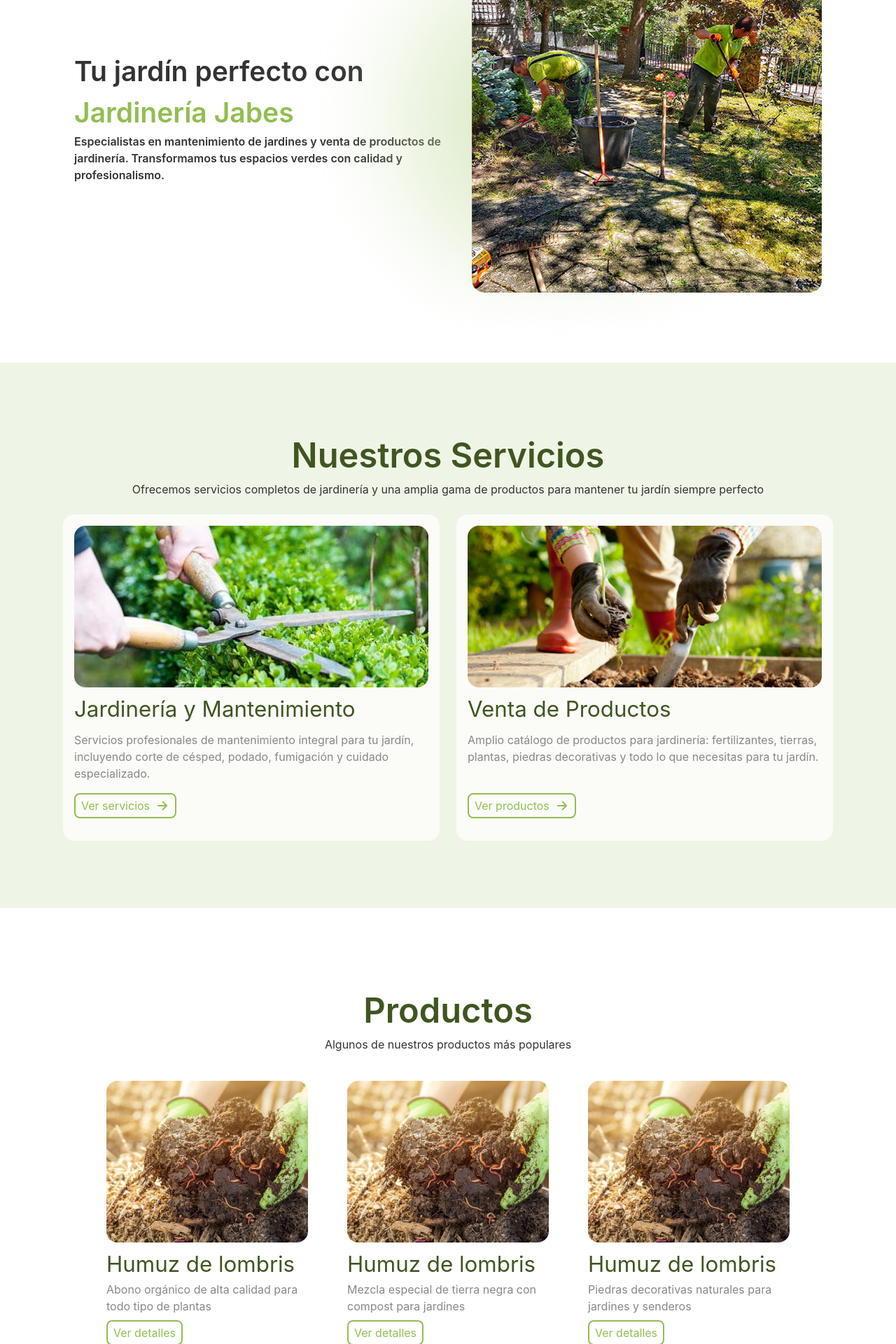
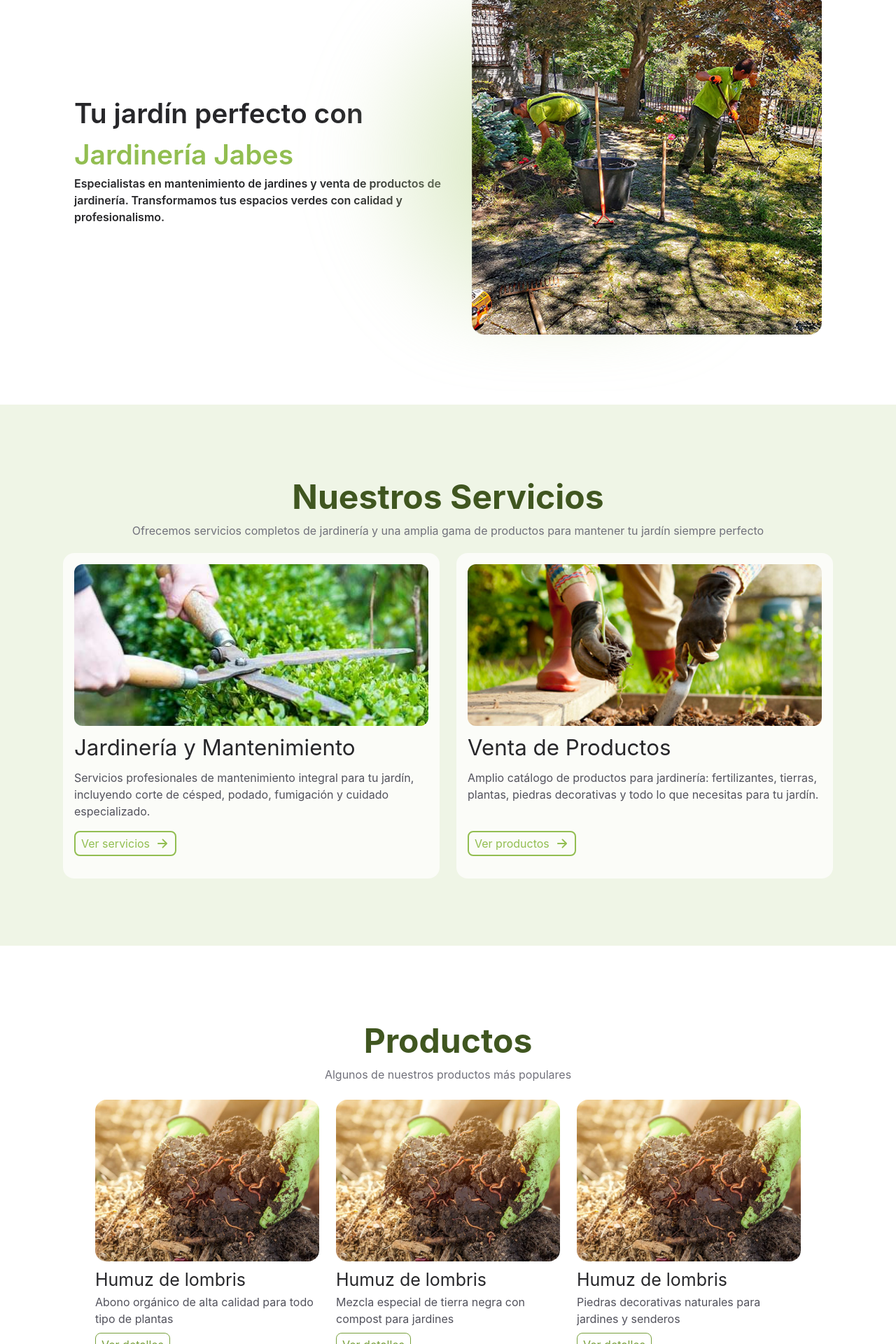
Before and after one commit to g-susvs/jabes, a Next.js app: page /home in a window 1280 px wide. Shown: the part 160-2080 px from the top of the page at 70% size. Built offline with nearby package versions, Linux system fonts and the light colour scheme.

Commit message:
feat: 🎸 response home page

```diff
--- a/src/modules/public/home/components/hero/hero.module.css
+++ /dev/null
@@ -1,119 +0,0 @@
-.container {
-    position: relative;
-    display: flex;
-    flex-direction: column;
-}
-
-.hero {
-    margin-top: 8px;
-    padding: 0px 16px;
-    display: flex;
-    flex-direction: row;
-    justify-content: space-between;
-    gap: 16px;
-}
-
-.infoContainer {
-    display: flex;
-    flex-direction: column;
-    justify-content: center;
-}
-
-.complement {
-    color: var(--dark-gray);
-    font-weight: 600;
-    font-size: var(--font-size-h3);
-}
-
-.description {
-    color: var(--dark-gray);
-    font-weight: 600;
-    font-size: var(--font-size-regular);
-}
-
-.name {
-    font-size: var(--font-size-h3);
-    font-weight: 600;
-    color: var(--spring-leaf-500);
-}
-
-.imageContainer {
-    position: relative;
-    max-width: 500px;
-    width: 100%;
-    max-height: 500px;
-    border-radius: 16px;
-}
-
-.imageContainer img {
-    position: relative;
-    width: 100%;
-    height: 100%;
-    border-radius: 16px;
-}
-
-.glow {
-    position: absolute;
-    top: 50%;
-    left: 25%;
-    width: 150%;
-    height: 100%;
-    transform: translate(-50%, -50%);
-    background: radial-gradient(circle, rgba(193, 218, 155, 0.8) 0%, rgba(193, 218, 155, 0) 70%);
-    filter: blur(40px);
-}
-
-.backgroundImage {
-    display: none;
-}
-
-@media (max-width: 585px) {
-    .container {
-        margin-top: -80px;
-        padding: 160px 16px;
-        position: relative;
-        background-color: rebeccapurple;
-    }
-
-    .hero {
-        z-index: 40;
-    }
-
-    .imageContainer {
-
-        display: none;
-    }
-
-    .backgroundImage {
-        display: block;
-        position: absolute;
-        top: 0;
-        left: 0;
-        right: 0;
-        width: 100%;
-        height: 100%;
-    }
-
-    .backgroundImage .boxShadow {
-        position: absolute;
-        top: 0;
-        background-color: rgba(0, 0, 0, 0.526);
-        width: 100%;
-        height: 100%;
-    }
-
-    .backgroundImage img {
-        position: relative;
-        width: 100%;
-        height: 100%;
-    }
-
-    .complement {
-    color: white;
-}
-
-.description {
-    color: white;
-}
-
-}
--- a/src/modules/public/home/components/hero/index.tsx
+++ b/src/modules/public/home/components/hero/index.tsx
@@ -1,7 +1,7 @@
 import Image from "next/image";
-import styles from "./hero.module.css";
 import { Container } from "@/shared/components/container";
 import { IHeroSection } from "../../interface/home";
+import { clsx } from "@/libs/clsx";
 
 interface IProps {
   content: IHeroSection;
@@ -10,31 +10,46 @@ interface IProps {
 export const HeroSection = ({ content }: IProps) => {
   return (
     <Container>
-      <section className={styles.container}>
-        <div className={styles.backgroundImage}>
+      <section className="flex flex-col relative mt-[-80px] sm:m-0 py-[160px] sm:pt-[60px] sm:pb-[100px]">
+        <div className="block absolute top-0 left-0 ring-0 w-full h-full sm:hidden">
           <Image
             src={"/images/home/hero.png"}
             width={200}
             height={200}
             alt="main-image"
+            className="relative w-full h-full object-cover"
           />
-          <div className={styles.boxShadow}></div>
+          <div className="absolute top-0 bg-[#00000086] w-full h-full"></div>
         </div>
 
-        <div className={styles.hero}>
-          <div className={styles.infoContainer}>
-            <p className={styles.complement}>{content.title}</p>
-            <h3 className={styles.name}>{content.titleHighlight}</h3>
-            <p className={styles.description}>{content.subtitle}</p>
+        <div className="mt-2 py-0 px-4 flex flex-row justify-between gap-4 z-40">
+          <div className="flex flex-col justify-center">
+            <p className="text-white sm:text-zinc-800 font-semibold heading-3">
+              {content.title}
+            </p>
+            <h3 className="heading-3 font-semibold text-primary-500">
+              {content.titleHighlight}
+            </h3>
+            <p className="paragraph-lg font-semibold text-white sm:text-zinc-800">
+              {content.subtitle}
+            </p>
           </div>
 
-          <figure className={styles.imageContainer}>
-            <div className={styles.glow}></div>
+          <figure className="hidden sm:block relative max-w-[500px] w-full max-h-[500px] rounded-xl">
+            <div
+              className={clsx(
+                "absolute top-1/2 left-1/4 w-[150%] h-full",
+                "-translate-x-1/2 -translate-y-1/2",
+                "bg-[radial-gradient(circle,rgba(193,218,155,0.8)_0%,rgba(193,218,155,0)_70%)]",
+                "blur-[40px]"
+              )}
+            ></div>
             <Image
               src={"/images/home/hero.png"}
               width={200}
               height={200}
               alt="main-image"
+              className="relative w-full h-full rounded-xl"
             />
           </figure>
         </div>
--- a/src/modules/public/home/components/our-products/index.tsx
+++ b/src/modules/public/home/components/our-products/index.tsx
@@ -1,6 +1,5 @@
 import { Container } from "@/shared/components/container";
 import { IOurProductsSection } from "../../interface/home";
-import styles from "./our-products.module.css";
 import Image from "next/image";
 interface IProps {
   content: IOurProductsSection;
@@ -8,30 +7,44 @@ interface IProps {
 
 export const OurProductsSection = ({ content }: IProps) => {
   return (
-    <section className={styles.container}>
+    <section className="py-[100px] px-4">
       <Container>
         <div>
-          <h2 className={styles.title}>{content.title}</h2>
-          <p className={styles.description}>{content.description}</p>
+          <h2 className="heading-4 sm:heading-3 md:heading-2 text-primary-800 font-bold text-center">
+            {content.title}
+          </h2>
+          <p className="paragraph-lg text-zinc-500 text-center">
+            {content.description}
+          </p>
         </div>
-        <div className={styles.servicesList}>
-          {content.products.map((product, index) => (
-            <article key={index} className={styles.serviceCard}>
-              <figure className={styles.imageContainer}>
+        <div className="flex flex-row gap-6 lg:justify-center overflow-x-auto pb-4 mt-6 w-full">
+          {content.products.map((product) => (
+            <article
+              key={product.id}
+              className="flex min-w-[280px] max-w-[320px] flex-col gap-2 w-full object-cover overflow-hidden"
+            >
+              <figure className="w-full h-[231px] object-cover rounded-2xl overflow-hidden">
                 <Image
                   width={300}
                   height={300}
                   alt={product.title}
                   src={product.imageUrl}
+                  className="w-full h-full object-cover"
                 />
               </figure>
-              <div>
-                <span className={styles.title}>{product.title}</span>
-                <p className={styles.description}>{product.description}</p>
+              <div className="flex flex-col justify-between flex-grow gap-2">
+                <div>
+                  <span className="heading-5 text-zinc-800">
+                    {product.title}
+                  </span>
+                  <p className="paragraph-lg text-start text-zinc-600">
+                    {product.description}
+                  </p>
+                </div>
+                <button className="w-max py-1 px-2 rounded-lg text-primary-600 border-1 border-primary-600">
+                  <span>{content.actionCardLabel}</span>
+                </button>
               </div>
-              <button>
-                <span>{content.actionCardLabel}</span>
-              </button>
             </article>
           ))}
         </div>
--- a/src/modules/public/home/components/our-products/our-products.module.css
+++ /dev/null
@@ -1,88 +0,0 @@
-.container {
-    padding: 10px 16px;
-    margin: 0px 0px 100px;
-}
-
-.title {
-    font-size: var(--font-size-h2);
-    font-weight: 600;
-    color: var(--spring-leaf-800);
-    text-align: center;
-}
-
-.description {
-    font-size: var(--font-size-regular);
-    color: var(--dark-gray);
-    text-align: center;
-}
-
-.servicesList {
-    display: flex;
-    gap: 24px;
-    margin-top: 24px;
-    overflow-x: auto;
-    -webkit-overflow-scrolling: touch;
-    padding-bottom: 8px;
-}
-
-.serviceCard {
-    flex: 0 0 auto;
-    min-width: 280px;
-    max-width: 320px;
-    padding: 16px;
-    padding-bottom: 32px;
-    border-radius: 16px;
-    display: flex;
-    flex-direction: column;
-    gap: 8px;
-    box-sizing: border-box;
-}
-
-.serviceCard .imageContainer {
-    width: 100%;
-    height: 231px;
-    object-fit: cover;
-    border-radius: 16px;
-    overflow: hidden;
-}
-
-.serviceCard img {
-    width: 100%;
-    height: 100%;
-    object-fit: cover;
-}
-
-.serviceCard .title {
-    font-size: var(--font-size-h4);
-    font-weight: normal;
-}
-
-.serviceCard .description {
-    font-size: var(--font-size-regular);
-    text-align: start;
-    color: var(--gray-soft);
-}
-
-.serviceCard button {
-    width: max-content;
-    padding: 4px 8px;
-    border-radius: 8px;
-    display: flex;
-    flex-wrap: nowrap;
-    align-items: center;
-    gap: 8px;
-    color: var(--spring-leaf-500);
-    border: 2px solid var(--spring-leaf-500);
-}
-
-@media (min-width: 768px) {
-    .servicesList {
-        justify-content: center;
-    }
-}
-
-@media (max-width: 585px) {
-    .container {
-        margin: 0;
-    }
-}
--- a/src/modules/public/home/components/our-services/index.tsx
+++ b/src/modules/public/home/components/our-services/index.tsx
@@ -1,6 +1,5 @@
 import { Container } from "@/shared/components/container";
 import { IOurServicesSection } from "../../interface/home";
-import styles from "./our-services.module.css";
 import Image from "next/image";
 import Link from "next/link";
 import { IoArrowForward } from "react-icons/io5";
@@ -11,29 +10,44 @@ interface IProps {
 
 export const OurServicesSection = ({ content }: IProps) => {
   return (
-    <section className={styles.container}>
+    <section className="bg-primary-100 py-[96px] px-4">
       <Container>
         <div>
-          <h2 className={styles.title}>{content.title}</h2>
-          <p className={styles.description}>{content.description}</p>
+          <h2 className="heading-4 sm:heading-3 md:heading-2 text-primary-800 font-bold text-center">
+            {content.title}
+          </h2>
+          <p className="paragraph-lg text-zinc-500 text-center">
+            {content.description}
+          </p>
         </div>
-        <div className={styles.servicesList}>
+        <div className="flex flex-wrap gap-6 mt-5 justify-center">
           {content.services.map((service, index) => (
-            <article key={index} className={styles.serviceCard}>
-              <figure className={styles.imageContainer}>
+            <article
+              key={index}
+              className="bg-primary-50 flex-1 basis-[300px] max-w-full p-4 pb-8 rounded-2xl flex flex-col gap-2 box-border"
+            >
+              <figure className="w-full h-[231px] rounded-xl overflow-hidden">
                 <Image
                   width={300}
                   height={300}
                   alt={service.img.alt}
                   src={service.img.src}
+                  className="w-full h-full object-cover"
                 />
               </figure>
               <div className="flex flex-col gap-4 justify-between flex-grow">
                 <div className="flex flex-col gap-2 items-start">
-                  <span className={styles.title}>{service.title}</span>
-                  <p className={styles.description}>{service.description}</p>
+                  <span className="heading-4 font-normal text-zinc-800">
+                    {service.title}
+                  </span>
+                  <p className="paragraph-lg text-start text-zinc-600">
+                    {service.description}
+                  </p>
                 </div>
-                <Link href={service.button.link}>
+                <Link
+                  href={service.button.link}
+                  className="w-max py-1 px-2 rounded-lg flex flex-wrap items-center gap-2 text-primary-500 border-2 border-primary-500"
+                >
                   <span>{service.button.label}</span>
                   <IoArrowForward size={20} />
                 </Link>
--- a/src/modules/public/home/components/our-services/our-services.module.css
+++ /dev/null
@@ -1,82 +0,0 @@
-.container {
-    background-color: var(--spring-leaf-100);
-    padding: 96px 16px;
-    margin: 100px 0px;
-}
-
-.title {
-    font-size: var(--font-size-h2);
-    font-weight: 600;
-    color: var(--spring-leaf-800);
-    text-align: center;
-}
-
-.description {
-    font-size: var(--font-size-regular);
-    color: var(--dark-gray);
-    text-align: center;
-}
-
-.servicesList {
-    display: flex;
-    flex-wrap: wrap;
-    gap: 24px;
-    margin-top: 24px;
-    justify-content: center;
-}
-
-.serviceCard {
-    background-color: var(--spring-leaf-50);
-    flex: 1 1 300px;
-    max-width: 100%;
-    padding: 16px;
-    padding-bottom: 32px;
-    border-radius: 16px;
-    display: flex;
-    flex-direction: column;
-    gap: 8px;
-    box-sizing: border-box;
-}
-
-.serviceCard .imageContainer {
-    width: 100%;
-    height: 231px;
-    object-fit: cover;
-    border-radius: 16px;
-    overflow: hidden;
-}
-
-.serviceCard img {
-    width: 100%;
-    height: 100%;
-    object-fit: cover;
-}
-
-.serviceCard .title {
-    font-size: var(--font-size-h4);
-    font-weight: normal;
-}
-
-.serviceCard .description {
-    font-size: var(--font-size-regular);
-    text-align: start;
-    color: var(--gray-soft);
-}
-
-.serviceCard a {
-    width: max-content;
-    padding: 4px 8px;
-    border-radius: 8px;
-    display: flex;
-    flex-wrap: nowrap;
-    align-items: center;
-    gap: 8px;
-    color: var(--spring-leaf-500);
-    border: 2px solid var(--spring-leaf-500);
-}
-
-@media (max-width: 585px) {
-    .container {
-        margin: 0;
-    }
-}
```
